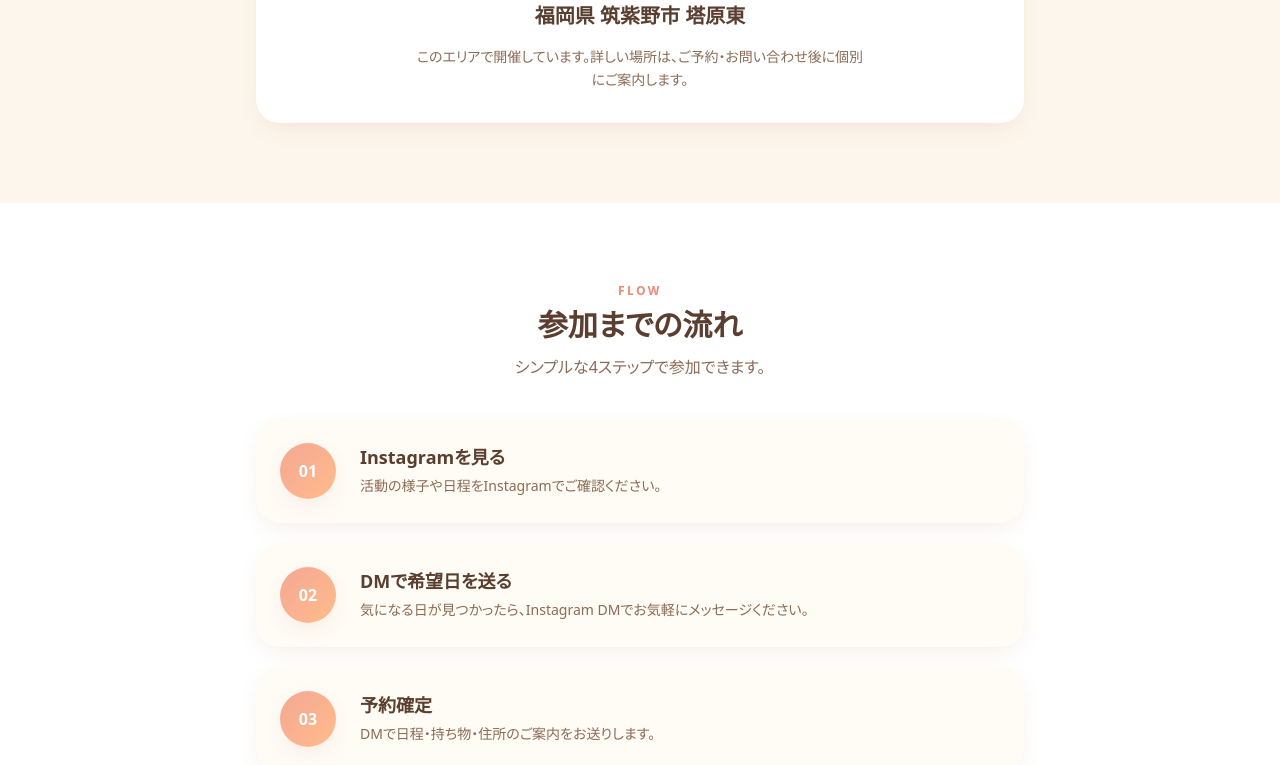
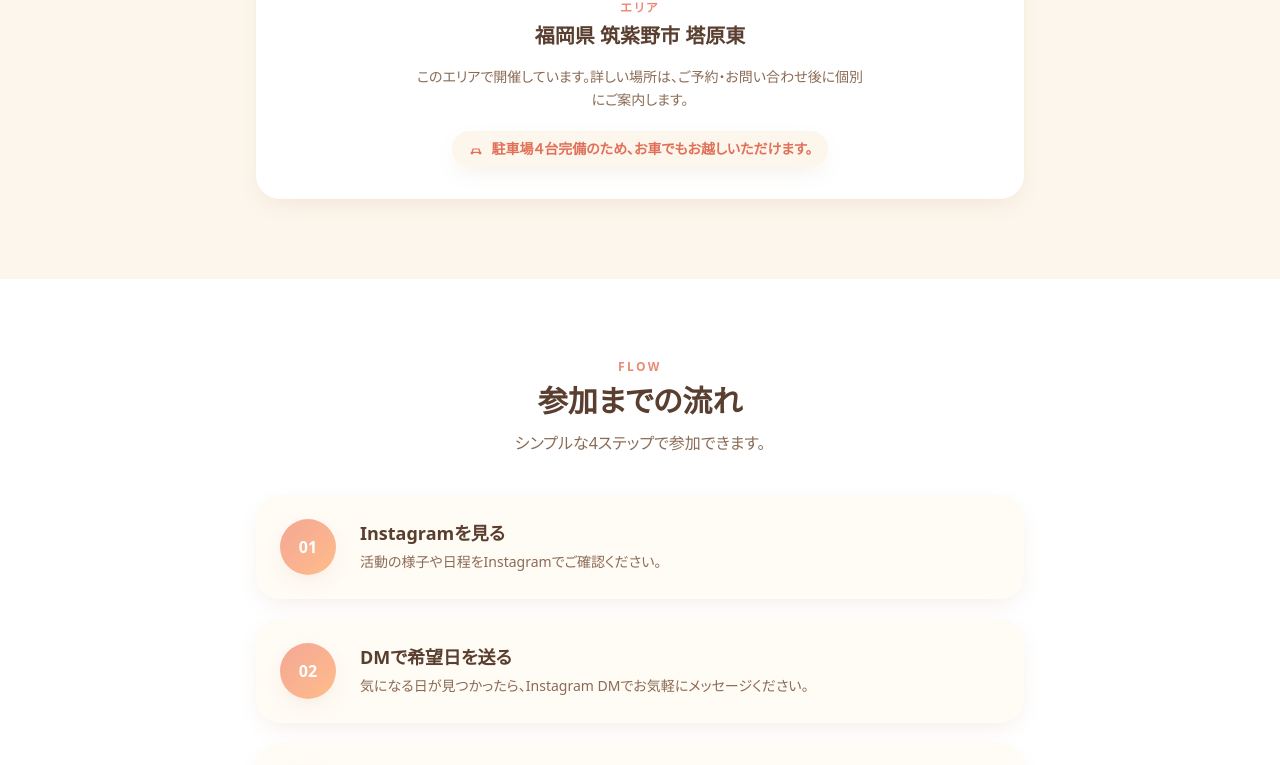
Before and after one commit to cokacola0209/mamakoro, a Next.js app: page / in a window 1280 px wide. Shown: the part 5378-6143 px from the top of the page. Built offline with nearby package versions, Linux system fonts and the light colour scheme.

Commit message:
Add parking info and trainer date note

```diff
--- a/src/app/page.tsx
+++ b/src/app/page.tsx
@@ -133,6 +133,10 @@ const faqs = [
   {
     q: "住所はどこで確認できますか?",
     a: "ご予約確定後、Instagram DMで詳細な住所をお伝えしています。プライバシー保護のため、Webサイト上には住所を掲載しておりません。",
+  },
+  {
+    q: "駐車場はありますか?",
+    a: "はい。駐車場４台完備のため、お車でもお越しいただけます。",
   },
 ];
 
@@ -406,6 +410,7 @@ export default function HomePage() {
                 <br className="sm:hidden" />
                 保育士・トレーナー
               </h3>
+              <p className="mt-1 text-xs text-cocoa-400">※2026年5月現在</p>
 
               <ul className="mt-3 flex flex-wrap justify-center gap-2 sm:justify-start">
                 <li className="rounded-full bg-white px-3 py-1.5 text-xs font-semibold text-coral-500 shadow-soft">
@@ -468,6 +473,26 @@ export default function HomePage() {
             <br className="sm:hidden" />
             詳しい場所は、ご予約・お問い合わせ後に個別にご案内します。
           </p>
+          <div className="mt-5 flex justify-center">
+            <span className="inline-flex items-center gap-2 rounded-full bg-cream-100 px-4 py-2 text-xs font-semibold text-coral-500 shadow-soft sm:text-sm">
+              <svg
+                xmlns="http://www.w3.org/2000/svg"
+                viewBox="0 0 24 24"
+                fill="none"
+                stroke="currentColor"
+                strokeWidth="1.8"
+                strokeLinecap="round"
+                strokeLinejoin="round"
+                className="h-4 w-4"
+                aria-hidden="true"
+              >
+                <path d="M5 17h14M6 17l1.5-5h9L18 17M5 17v2h2v-2M17 17v2h2v-2" />
+                <circle cx="7.5" cy="14.5" r="0.6" fill="currentColor" stroke="none" />
+                <circle cx="16.5" cy="14.5" r="0.6" fill="currentColor" stroke="none" />
+              </svg>
+              駐車場４台完備のため、お車でもお越しいただけます。
+            </span>
+          </div>
         </div>
       </Section>
 
```
